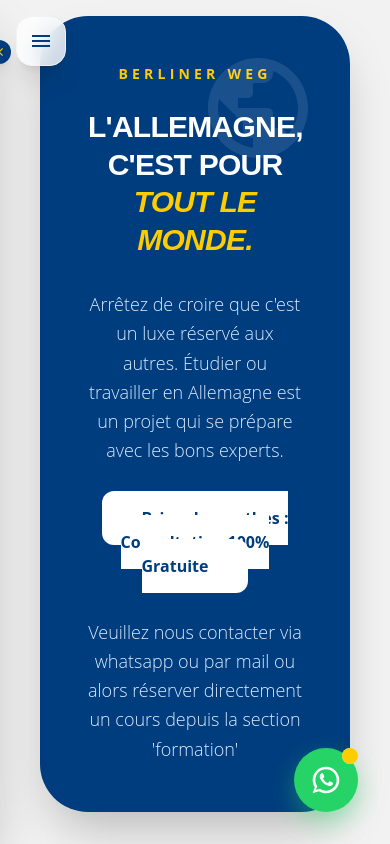
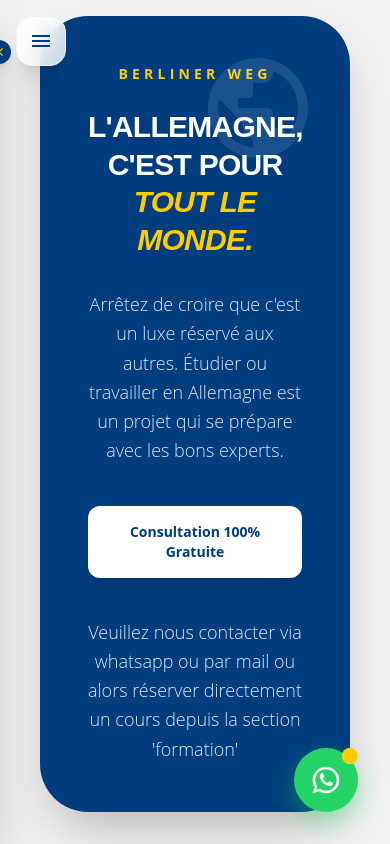
Before and after one commit to Clintbr/BerlinerwegVue, a Vue app: page / in a window 390 px wide. Shown: the top 844 px of the page. Built offline with nearby package versions, Linux system fonts and the light colour scheme.

Commit message:
feat: make button 'consultation' responsive

```diff
--- a/src/views/Home.vue
+++ b/src/views/Home.vue
@@ -12,9 +12,16 @@
         <p class="text-blue-100 text-lg md:text-xl max-w-3xl mx-auto font-light leading-relaxed mb-10">
           Arrêtez de croire que c'est un luxe réservé aux autres. Étudier ou travailler en Allemagne est un projet qui se prépare avec les bons experts.
         </p>
-        <a :href="url" target="_blank" class="bg-white text-berlin-blue font-bold px-10 py-4 rounded-xl hover:bg-berlin-gold transition-colors duration-300">
-          Brisez les mythes : Consultation 100% Gratuite
-        </a>
+        <div class="flex justify-center">
+          <a
+              :href="url"
+              target="_blank"
+              class="inline-flex items-center justify-center bg-white text-berlin-blue font-bold px-6 md:px-10 py-4 rounded-xl hover:bg-berlin-gold hover:text-white transition-all duration-300 w-full md:w-auto text-sm md:text-base shadow-lg"
+          >
+            <span class="md:hidden">Consultation 100% Gratuite</span>
+            <span class="hidden md:inline">Brisez les mythes : Consultation 100% Gratuite</span>
+          </a>
+        </div>
         <p class="text-blue-100 text-lg md:text-xl max-w-3xl mx-auto font-light leading-relaxed mt-10">
           Veuillez nous contacter via whatsapp ou par mail ou alors réserver directement un cours depuis la section 'formation'
         </p>
```
